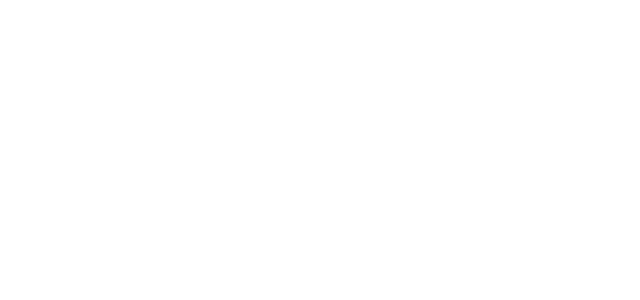
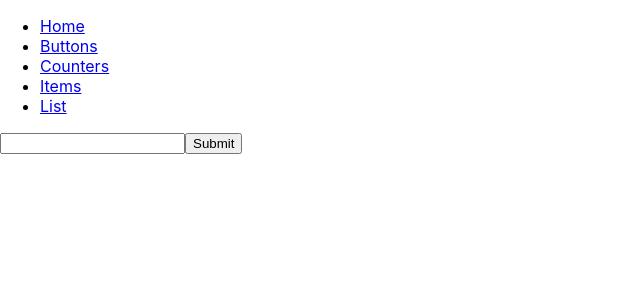
Before and after one commit to TaaviKodari/2023KevatKe1830_React-harjoitus, a React (Create React App) app in the folder 2023kevatke1830_react_harjoitus/: page /List in a window 1280 px wide. Before the commit this address had no page. Shown: the top 300 px of the page, without its empty margins (0-640 px from the left). Built offline with nearby package versions, Linux system fonts and the light colour scheme.

Commit message:
List kesken

```diff
--- a/2023kevatke1830_react_harjoitus/src/App.js
+++ b/2023kevatke1830_react_harjoitus/src/App.js
@@ -5,6 +5,7 @@ import { BrowserRouter,Routes, Route } from "react-router-dom";
 import { Router } from "./pages/Router";
 import { Counters } from "./pages/Counters";
 import { Items } from "./pages/Items";
+import { List } from "./pages/List";
 function App() {
   return (
     <BrowserRouter>
@@ -15,6 +16,7 @@ function App() {
               <Route path="Buttons" element={<Buttons/>}/>
               <Route path="Counters" element={<Counters/>}/>
               <Route path="Items" element={<Items/>}/>
+              <Route path="List" element={<List/>}/>
           </Route>
         </Routes>
       </div>
--- a/2023kevatke1830_react_harjoitus/src/pages/Item.jsx
+++ b/2023kevatke1830_react_harjoitus/src/pages/Item.jsx
@@ -4,6 +4,8 @@ export const Item =(props) =>{
     return(
         <div>
             <img src={props.img} />
+            <p>Title: {props.title}</p>
+            <p>Description:{props.description} </p>
         </div>
     );
 }
--- a/2023kevatke1830_react_harjoitus/src/pages/ItemDatabase.js
+++ b/2023kevatke1830_react_harjoitus/src/pages/ItemDatabase.js
@@ -2,11 +2,15 @@ export const items=[
     {
         img:"https://cdn.pixabay.com/photo/2022/06/09/18/58/amphibian-7253136__480.jpg"
         ,
+        title:"Sammakko",
+        description:"Kuva sammakosta",
         id:0,
     },
     {
         img:"https://cdn.pixabay.com/photo/2023/01/23/23/20/altar-7739897_1280.jpg"
         ,
+        title:"Linna",
+        description:"Kuva jostain linnan sisuksesta",
         id:1,
     }
 ]
--- a/2023kevatke1830_react_harjoitus/src/pages/Items.jsx
+++ b/2023kevatke1830_react_harjoitus/src/pages/Items.jsx
@@ -6,9 +6,11 @@ export const Items =()=>{
     return(
         <div>
             {
-                items.map(({img})=>
+                items.map(({img,title, description})=>
                 <Item
+                    title={title}
                     img={img}
+                    description={description}
                 />
                 )
             }
--- /dev/null
+++ b/2023kevatke1830_react_harjoitus/src/pages/List.jsx
@@ -0,0 +1,16 @@
+import React from "react";
+import { useState } from "react";
+
+export const List =()=>{
+    const [content,setContent] = useState([]);
+    return(
+        <div>
+            <div>
+                <form>
+                    <input type="text" required/>
+                    <input type="submit"value="Submit" />
+                </form>
+            </div>
+        </div>
+    );
+}
--- a/2023kevatke1830_react_harjoitus/src/pages/Router.jsx
+++ b/2023kevatke1830_react_harjoitus/src/pages/Router.jsx
@@ -17,6 +17,9 @@ export const Router = ()=>{
                     <li>
                         <Link to="/Items">Items</Link>
                     </li>
+                    <li>
+                        <Link to="/List">List</Link>
+                    </li>
                 </ul>
             </div>
         <Outlet/>
```
